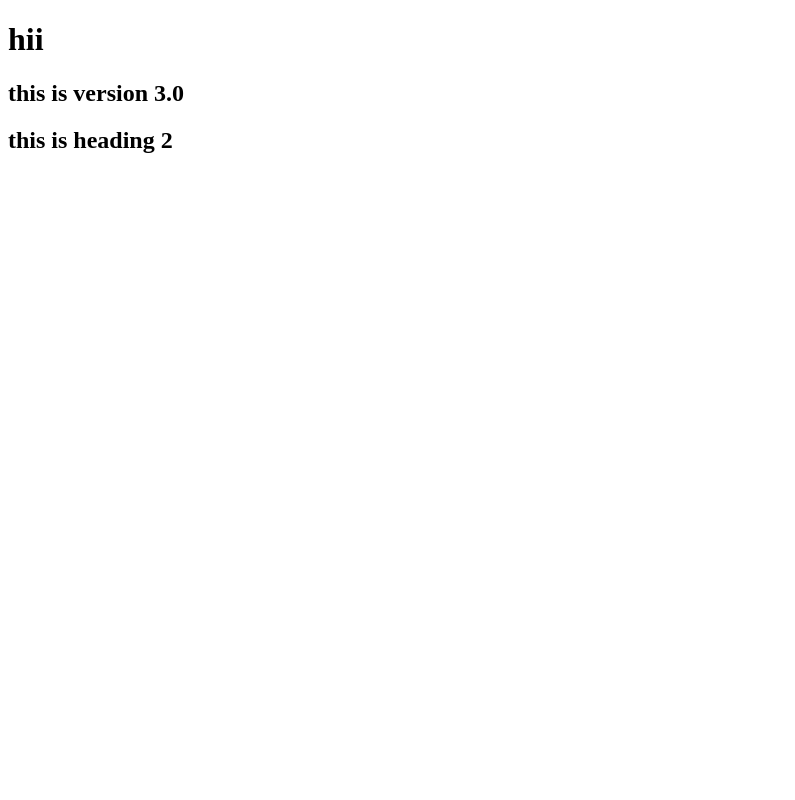
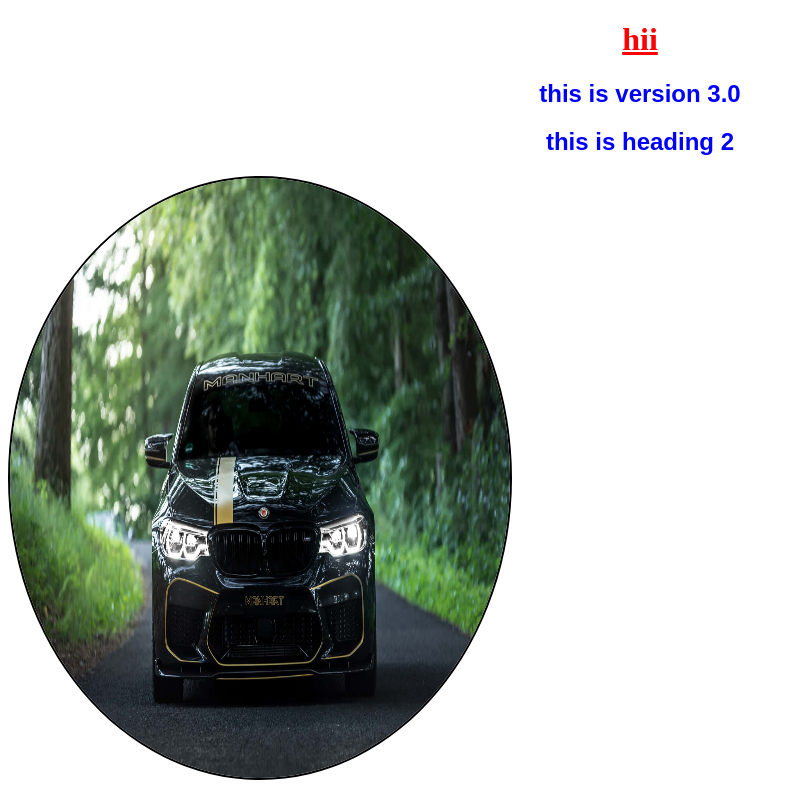
Before and after one commit to swapnilmane221-coder/myrepo, a plain HTML site: page index.html in a window 1280 px wide. Shown: the whole page, without its empty margins (0-795 px from the left). Drawn offline with Linux system fonts and the light colour scheme.

Commit message:
added design for websites

```diff
--- a/index.html
+++ b/index.html
@@ -4,10 +4,12 @@
     <meta charset="UTF-8">
     <meta name="viewport" content="width=<device-width>, initial-scale=1.0">
     <title>Document</title>
+    <link rel="stylesheet" href="style.css">
 </head>
 <body>
     <h1>hii</h1>
     <h2>this is version 3.0</h2>
     <h2>this is heading 2</h2>
+    <img src="bmw.jpg" alt="image" width="500" height="600">
 </body>
 </html>
--- /dev/null
+++ b/style.css
@@ -0,0 +1,17 @@
+img{
+    border: 2px solid black;
+    border-radius: 50%;
+}
+h2{
+    color: blue;
+    font-family: Arial, sans-serif;
+    text-align: center;
+    font-weight: 900;
+}
+h1{
+    color: red;
+    text-align: center;
+    font-family: 'Times New Roman', Times, serif;
+    font-weight: 800;
+    text-decoration: underline;
+}
```
